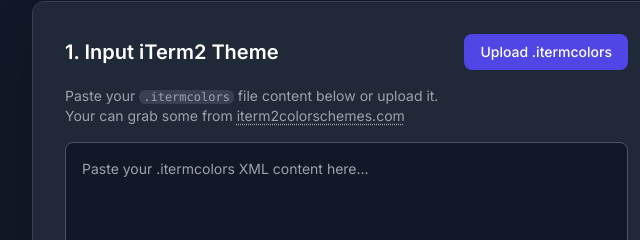
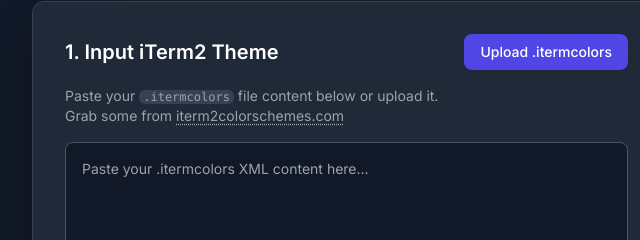
Before and after one commit to basicsharp/iterm2-to-warp-theme-converter, a plain HTML site: page index.html in a window 1280 px wide. Shown: the part 139-379 px from the top of the page, 0-640 px from the left. Drawn offline with nearby package versions, Linux system fonts and the light colour scheme.

Commit message:
fix: typos

```diff
--- a/index.html
+++ b/index.html
@@ -47,7 +47,7 @@
                          </label>
                          <input id="file-upload" type="file" class="hidden" accept=".itermcolors">
                     </div>
-                    <p class="text-sm text-gray-400">Paste your <code class="bg-gray-700 text-xs rounded-md px-1">.itermcolors</code> file content below or upload it.<br/>Your can grab some from <a href="https://iterm2colorschemes.com/">iterm2colorschemes.com</a></p>
+                    <p class="text-sm text-gray-400">Paste your <code class="bg-gray-700 text-xs rounded-md px-1">.itermcolors</code> file content below or upload it.<br/>Grab some from <a href="https://iterm2colorschemes.com/">iterm2colorschemes.com</a></p>
                     <textarea id="iterm-input" class="w-full h-96 flex-grow bg-gray-900 border border-gray-600 rounded-lg p-4 text-sm focus:ring-2 focus:ring-indigo-500 focus:border-indigo-500 transition" placeholder="Paste your .itermcolors XML content here..."></textarea>
                     <button id="convert-btn" class="w-full bg-green-600 hover:bg-green-700 text-white font-bold py-3 px-4 rounded-lg transition-colors duration-200 text-lg flex items-center justify-center">
                         <svg xmlns="http://www.w3.org/2000/svg" width="24" height="24" viewBox="0 0 24 24" fill="none" stroke="currentColor" stroke-width="2" stroke-linecap="round" stroke-linejoin="round" class="mr-2"><path d="m11 17 5-5-5-5"/><path d="m18 17 5-5-5-5"/></svg>
```
